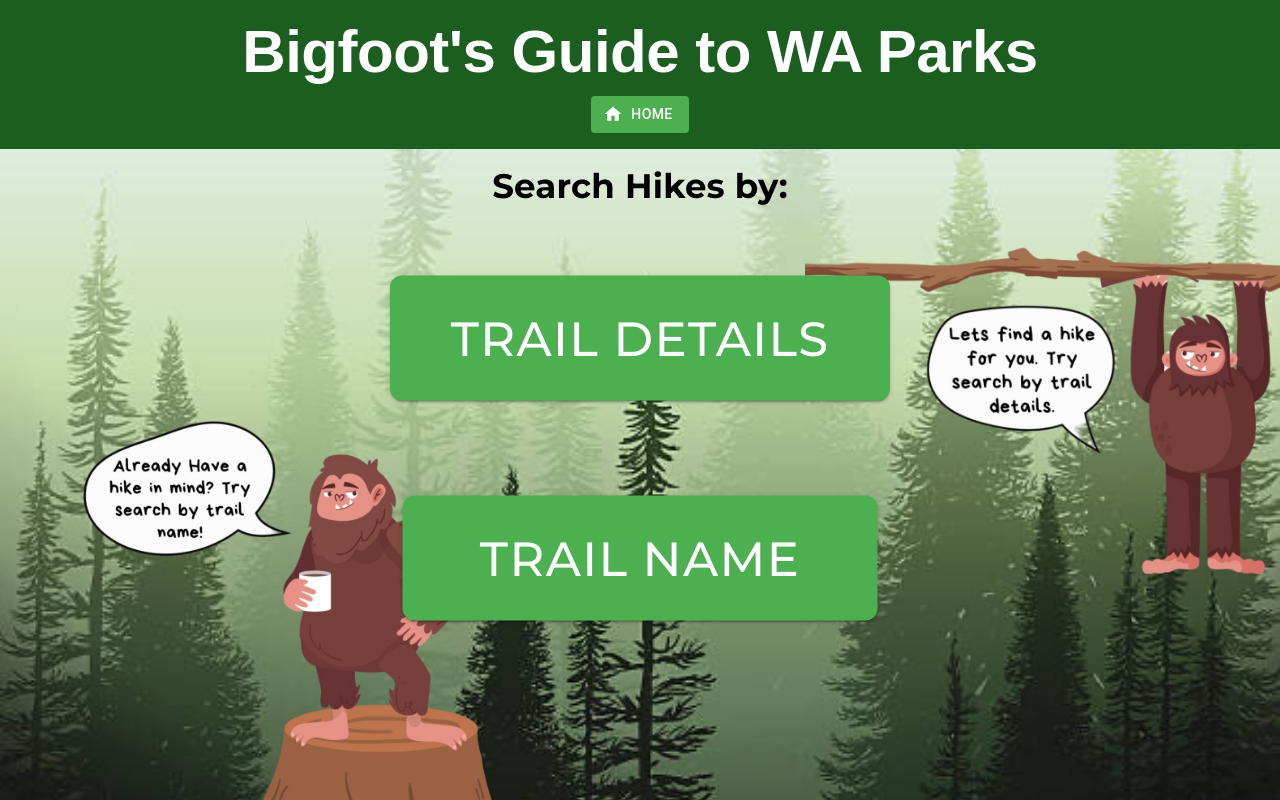
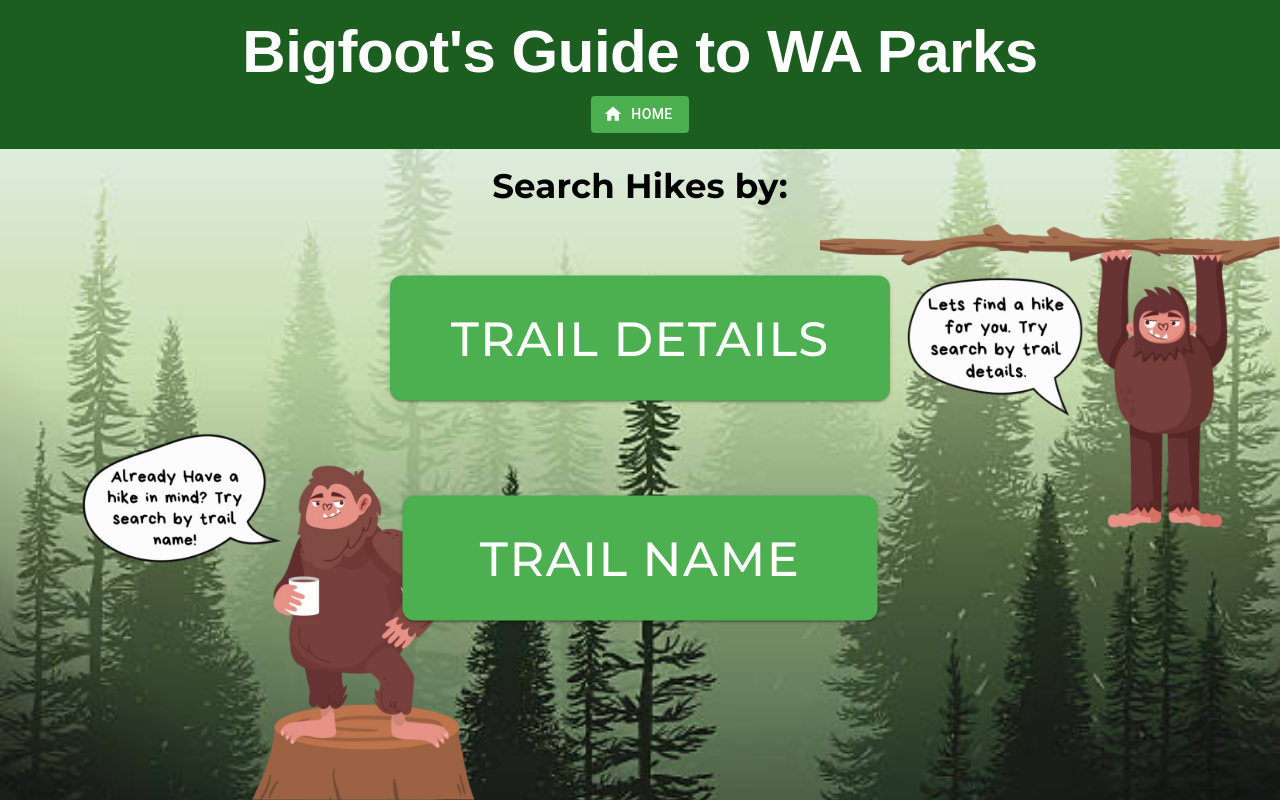
Before and after one commit to meghanbuchanan/csci367-database-project, a React (Vite) app in the folder frontend/: page / in a window 1280 px wide. Built offline with nearby package versions, Linux system fonts and the light colour scheme; a web font is replaced by a local one.

Commit message:
Adjusting images again to fit better-ish with other size computers.

```diff
--- a/frontend/src/routes/HomePage.tsx
+++ b/frontend/src/routes/HomePage.tsx
@@ -101,8 +101,8 @@ const HomePage = () => {
           position: 'absolute',
           bottom: '0%',
           left: '5%',
-          width: '450px',
-          height: '400px',
+          width: 'auto',
+          height: '60%',
           objectFit: 'cover',
         }}
       />
@@ -113,10 +113,9 @@ const HomePage = () => {
           position: 'absolute',
           top: '10%',
           right: '0%',
-          width: '475px',
-          height: '375px',
+          width: 'auto',
+          height: '50%',
           objectFit: 'cover',
-          borderRadius: '8px',
         }}
       />
     </div>
```
Also changed, not shown: frontend/public/searchDetails.png.
